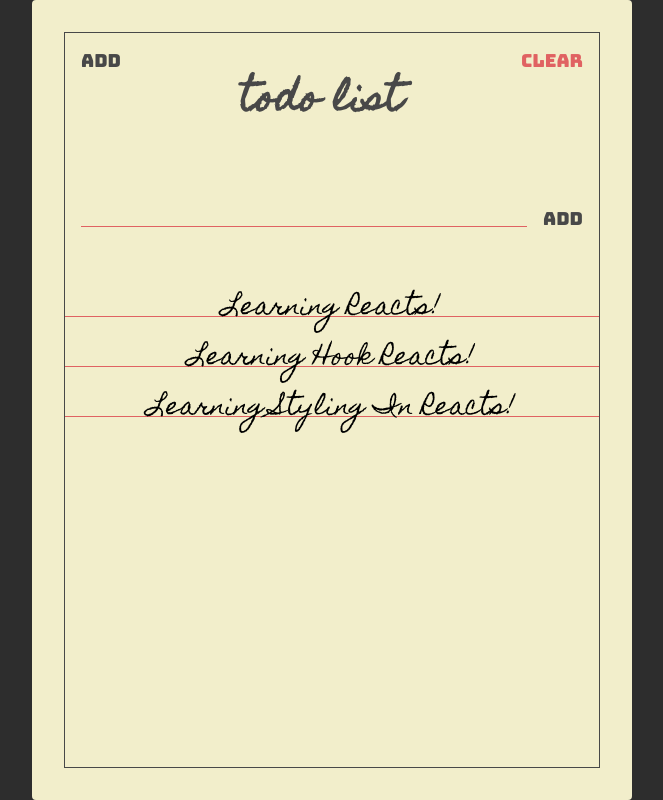
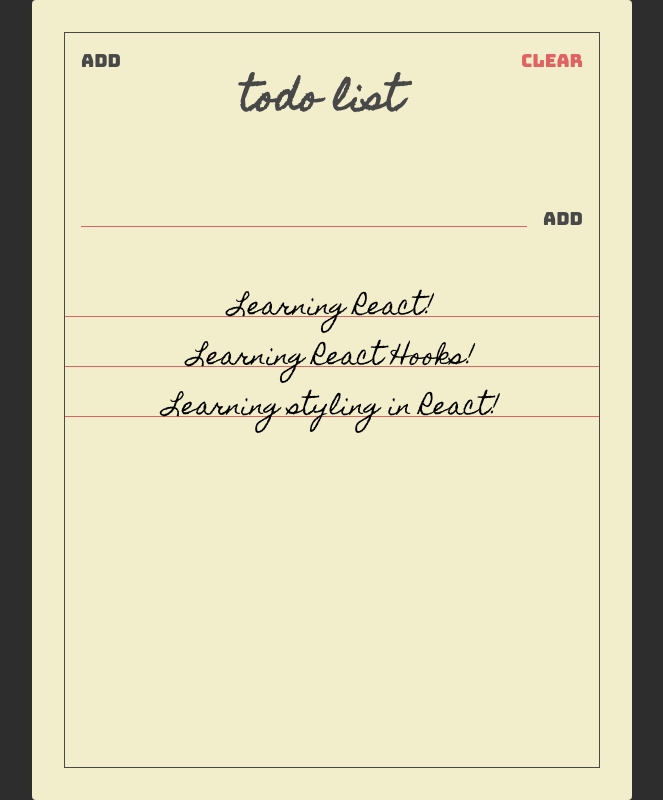
Before and after one commit to Criezc/React-Todo-List, a React (Create React App) app: page / in a window 1280 px wide. Shown: the whole page, without its empty margins (308-971 px from the left). Built offline with nearby package versions, Linux system fonts and the light colour scheme.

Commit message:
merefactor todos dan todolist component

```diff
--- a/src/components/Todos.jsx
+++ b/src/components/Todos.jsx
@@ -5,19 +5,19 @@ import Todo from "./Todo";
 const Todos = ({ todos }) => {
   return (
     <section className="todos">
-      {todos.map((todo, index) => {
-        return <Todo key={index} text={todo.text} />;
+      {todos.map((todo) => {
+        return <Todo text={todo.text} />;
       })}
     </section>
   );
 };
 
 Todos.propTypes = {
-  todos: PropTypes.arrayOf(
+  todos:
+    PropTypes.arrayOf <
     PropTypes.shape({
       text: PropTypes.string
     })
-  )
 };
 
 export default Todos;
--- a/src/pages/TodoList.jsx
+++ b/src/pages/TodoList.jsx
@@ -7,23 +7,17 @@ import Todos from "../components/Todos";
 
 const TodoList = () => {
   const [todos, setTodos] = useState([
-    { text: "Learning Reacts!" },
-    { text: "Learning Hook Reacts!" },
-    { text: "Learning Styling In Reacts!" }
+    { text: "Learning React!" },
+    { text: "Learning React Hooks!" },
+    { text: "Learning styling in React!" }
   ]);
 
-  const addTodo = value => {
-    const addedTodo = [...todos, { text: value }];
-
-    setTodos(addedTodo);
-  };
-
-  console.log("todos", todos);
-
   return (
+    // paper disini menggantikan div class container dan frame
+    // yang di link dari Paper.jsx
     <Paper>
       <Header />
-      <TodoForm addTodo={addTodo} />
+      <TodoForm />
       <Todos todos={todos} />
     </Paper>
   );
```
